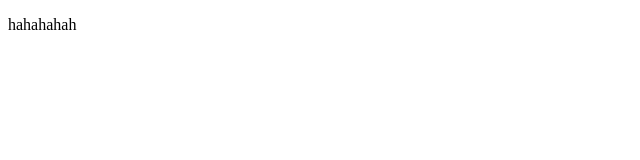
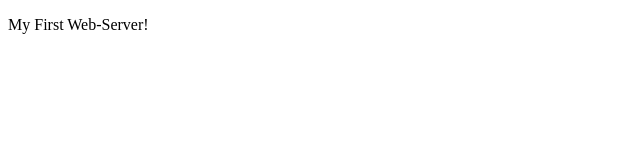
Before and after one commit to cOsMiCTr/Betamax, a plain HTML site: page index.html in a window 1280 px wide. Shown: the full height of the page, 0-640 px from the left. Drawn offline with Linux system fonts and the light colour scheme; files whose address does not match are found by name.

Commit message:
Task 1.2

```diff
--- a/index.html
+++ b/index.html
@@ -7,7 +7,7 @@
     <link href="./src/css/style.css" rel="stylesheet" type="text/css" />
   </head>
   <body>
-    <p>hahahahah</p>
+    <p>My First Web-Server!</p>
     <script type="module" src="./src/main.js"></script>
   </body>
 </html>
```
